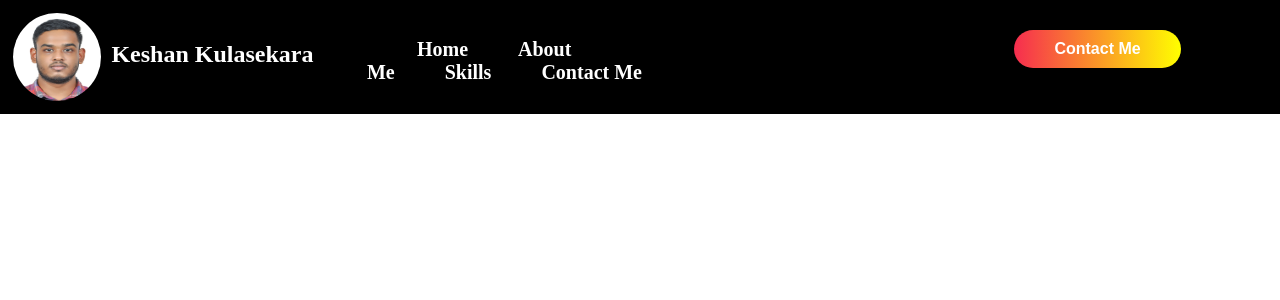
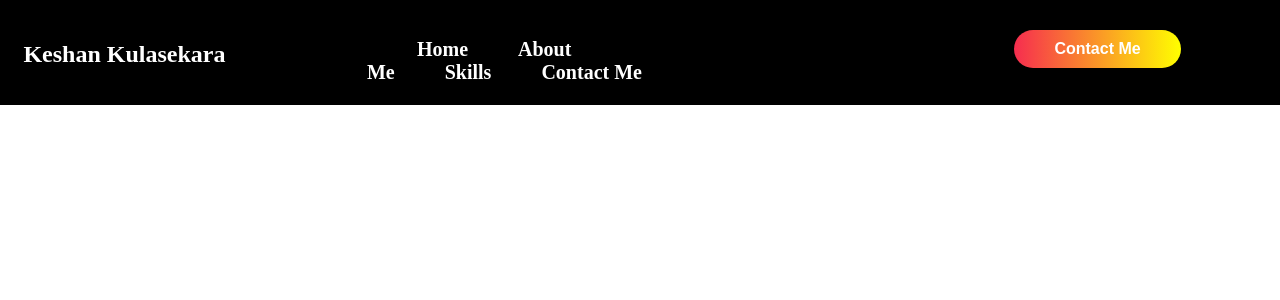
Before and after one commit to KeshaCodeolima/MY-Portfolio, a React (Create React App) app in the folder my-portfolio/: page / in a window 1280 px wide. Shown: the top 300 px of the page. Built offline with nearby package versions, Linux system fonts and the light colour scheme.

Commit message:
Delete the Image from the navigation bar

```diff
--- a/my-portfolio/src/Componets/Navbar.css
+++ b/my-portfolio/src/Componets/Navbar.css
@@ -19,11 +19,6 @@
     font-weight:900;
     margin-left: 3%;
     margin-top: 8%;
-}
-.imageport{
-    width: 11vh;
-    height: 11vh;
-    border-radius: 50%;
 }
 .center{
     flex: 5;
--- a/my-portfolio/src/Componets/Navbar.jsx
+++ b/my-portfolio/src/Componets/Navbar.jsx
@@ -1,5 +1,4 @@
 import React from "react";
-import Image1 from '../Images/Photo.jpg'
 import './Navbar.css';
 
 function Navbar(){
@@ -8,7 +7,7 @@ function Navbar(){
         <nav>
             <div className="Navmain">
                 <div className="leftside">
-                    <img src={Image1} alt="photos" className="imageport"/>
+
                     <p>Keshan Kulasekara</p>
                 </div>
 
```
